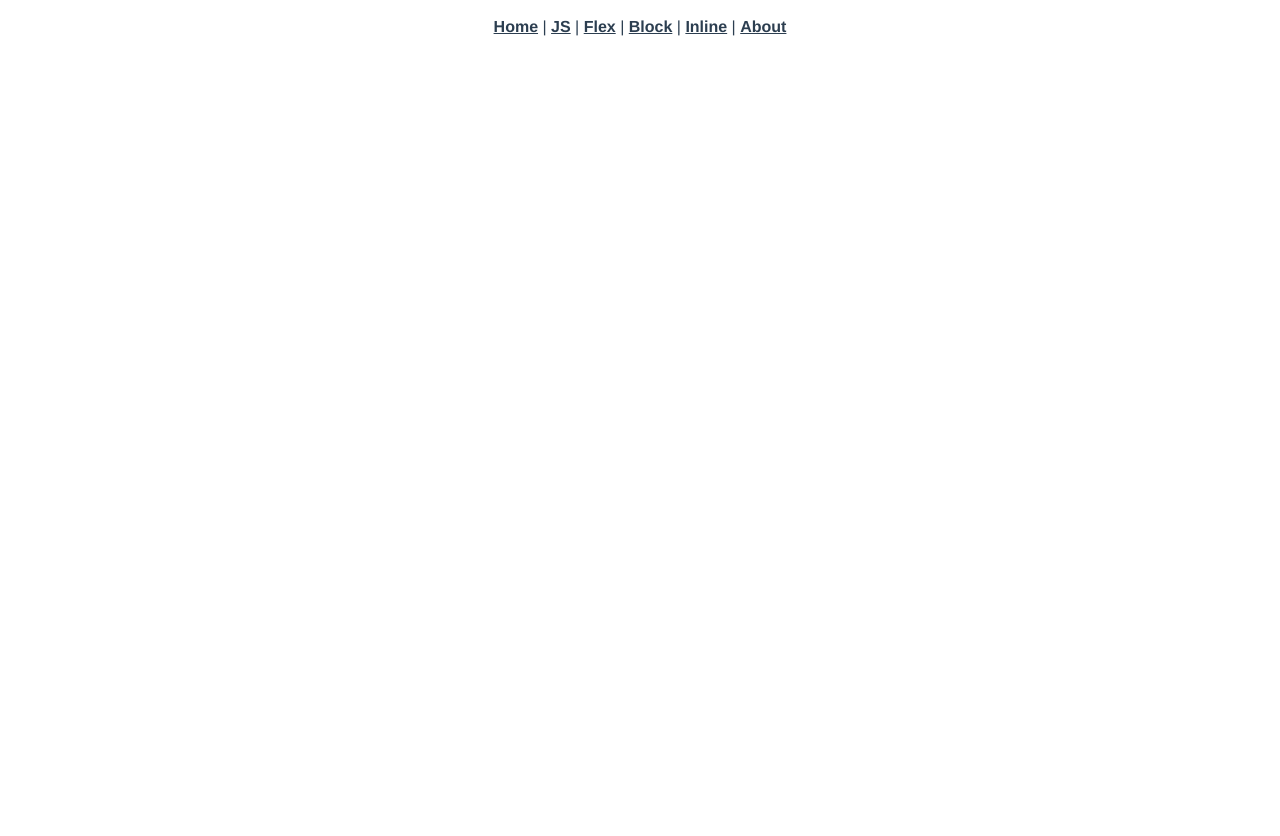
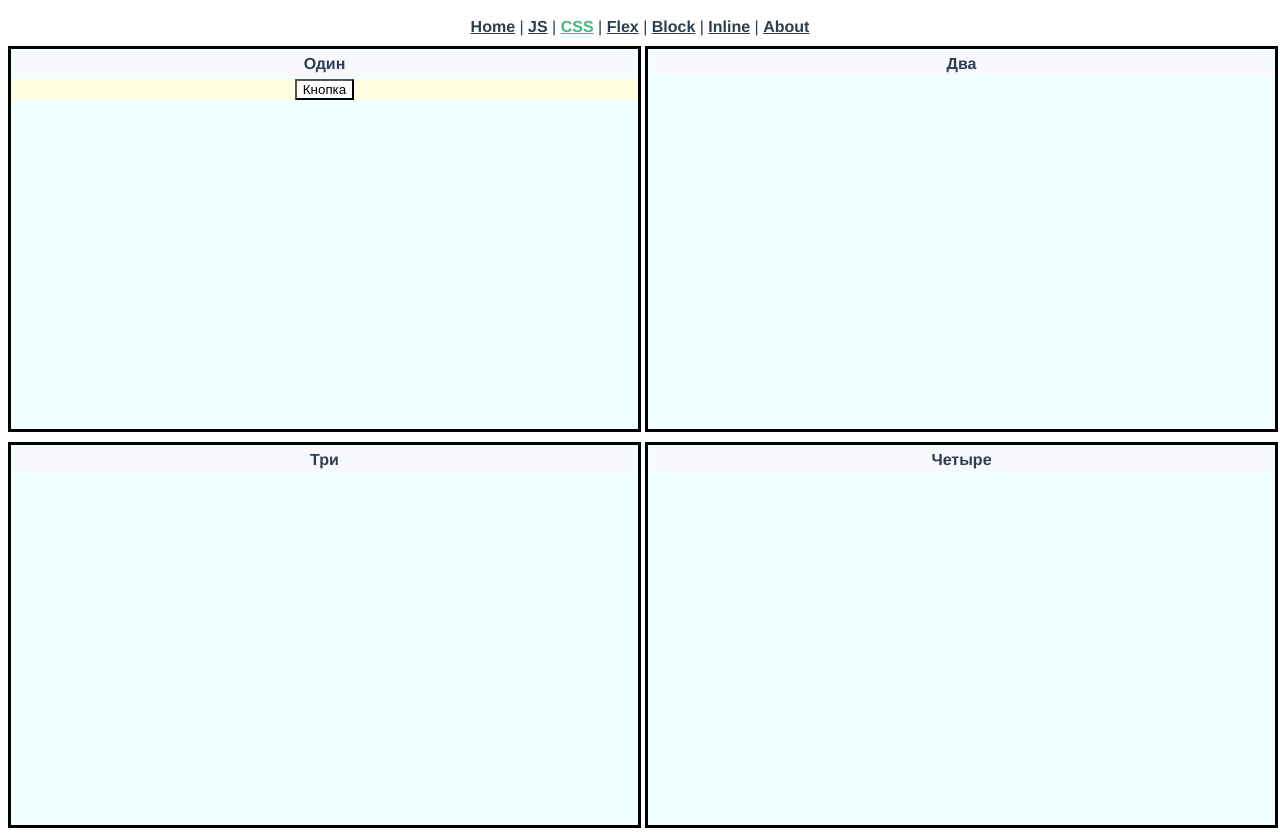
Before and after one commit to Kasimba666/pet_one, a Vue app: page /css in a window 1280 px wide. Before the commit the page ends 800 px from the top, so only its background shows below. Built offline with nearby package versions, Linux system fonts and the light colour scheme.

Commit message:
CSS dropdown

```diff
--- a/src/App.vue
+++ b/src/App.vue
@@ -3,6 +3,7 @@
     <nav>
       <router-link :to="{name: 'HomeView'}">Home</router-link> |
       <router-link :to="{name: 'JSResearch'}">JS</router-link>  |
+      <router-link :to="{name: 'CSSResearch'}">CSS</router-link>  |
       <router-link :to="{name: 'FlexResearch'}">Flex</router-link> |
       <router-link :to="{name: 'BlockTagsResearch'}">Block</router-link> |
       <router-link :to="{name: 'InlineTagsResearch'}">Inline</router-link>  |
--- /dev/null
+++ b/src/components/views/CSSResearch.vue
@@ -0,0 +1,103 @@
+<template>
+    <div class="CSSResearch">
+        <div class="grid">
+            <MyBar barbackcolor='azure' barbordercolor='black'>
+                <template v-slot:title><b>Один</b></template>
+                <div class="block-1">
+                    <button class="btn-primary btn-main">Кнопка</button>
+                    <div class="menu">
+                        <button class="btn-menu">Кнопка</button>
+                        <button class="btn-menu">Кнопка</button>
+                        <button class="btn-menu">Кнопка</button>
+                    </div>
+                </div>
+
+
+            </MyBar>
+            <MyBar barbackcolor='azure' barbordercolor='black'>
+                <template v-slot:title><b>Два</b></template>
+
+            </MyBar>
+
+            <MyBar barbackcolor='azure' barbordercolor='black'>
+                <template v-slot:title><b>Три</b></template>
+
+            </MyBar>
+
+            <MyBar barbackcolor='azure' barbordercolor='black'>
+                <template v-slot:title><b>Четыре</b></template>
+
+            </MyBar>
+
+        </div>
+    </div>
+</template>
+
+<script>
+import MyBar from "@/components/common/MyBar.vue";
+
+export default {
+    name: "CSSResearch",
+    components: {MyBar},
+    props: [],
+    data() {
+        return {}
+    },
+    computed: {},
+    methods: {},
+    mounted() {
+    },
+}
+</script>
+
+<style lang="scss">
+/****  CSSResearch  ****/
+.CSSResearch {
+    width: 100%;
+    height: auto;
+
+    .grid {
+        display: grid;
+        grid-template-columns: 1fr 1fr;
+        column-gap: 10px;
+        grid-template-rows: 1fr 1fr;
+        row-gap: 10px;
+    }
+    .block-1 {
+        position: relative;
+        width: 100%;
+        height: auto;
+        background-color: lightyellow;
+        //display: flex;
+        //flex-flow: row wrap;
+
+    }
+    .btn-main {
+        background-color: white;
+    }
+    .btn-menu {
+
+    }
+    .menu {
+        position: absolute;
+        top: 20px;
+        left: 10px;
+        width: auto;
+        height: auto;
+        background-color: powderblue;
+        display: none;
+        flex-flow: column;
+        justify-content: left;
+    }
+    .btn-main:hover {
+        background-color: chartreuse;
+
+    }
+   .block-1:hover .menu{
+       display: flex;
+
+
+    }
+
+}
+</style>
--- a/src/components/views/JSResearch.vue
+++ b/src/components/views/JSResearch.vue
@@ -5,7 +5,12 @@
         <template v-slot:title><b>Один</b></template>
           {{ numbers}}<br>
           {{ mappedNums}}<br>
-          {{reducedNums}}
+          {{reducedNums}}<br>
+          {{ mapNums(numbers) }}<br>
+          {{ reduceNums(numbers) }}<br>
+          {{ reduceNums(mapNums(numbers)) }} <br>
+          {{ unsortedNums }} <br>
+          {{ sortNums(unsortedNums) }}
       </MyBar>
       <MyBar barbackcolor='azure' barbordercolor='black'>
         <template v-slot:title><b>Два</b></template>
@@ -35,26 +40,45 @@ export default {
   components: {MyBar},
   props: { },
   data() {
-
     return {
         numbers: [1, 2, 3, 4, 5, 6, 7, 8, 9, 10],
-
     }
   },
     computed: {
-    mappedNums(){
-      return this.numbers.map((v, i, a)=>{
-          return v + (a[i-1] || 1 );
+        mappedNums() {
+            return this.numbers.map((v, i, a) => {
+                return v + (a[i - 1] || 1);
             });
         },
-      reducedNums(){
-      return this.numbers.reduce((s, v, i, a)=>{
+        reducedNums() {
+            return this.numbers.reduce((s, v, i, a) => {
                 return s + v;
             }, 0);
         },
+
+        unsortedNums() {
+            let arr = [];
+            for (let i = 0; i < 10; i++) {
+                arr.push(Math.round(Math.random()*100));
+            };
+            return arr;
+        },
+
     },
   methods: {
-
+      mapNums: function(arr) {
+          return arr.map((v, i, a) => {
+              return v + (a[i - 1] || 1)
+          })
+      },
+      reduceNums: function(arr) {
+          return arr.reduce((s, v, i, a)=>{
+              return s + v;
+          }, 0);
+      },
+      sortNums: function(arr) {
+        return arr.sort((a,b)=>{return a-b})
+      },
   },
   mounted() {
   },
--- a/src/router/index.js
+++ b/src/router/index.js
@@ -5,6 +5,7 @@ import FlexResearch from '@/components/views/FlexResearch.vue';
 import BlockTagsResearch from '@/components/views/BlockTagsResearch.vue';
 import InlineTagsResearch from '@/components/views/InlineTagsResearch.vue';
 import JSResearch from '@/components/views/JSResearch.vue';
+import CSSResearch from '@/components/views/CSSResearch.vue';
 
 Vue.use(VueRouter)
 
@@ -35,6 +36,11 @@ const routes = [
         name: 'JSResearch',
         component: JSResearch,
       },
+      {
+        path: 'css',
+        name: 'CSSResearch',
+        component: CSSResearch,
+      },
     ],
   },
   {
```
Lines whose indentation alone changed are shown as unchanged.
